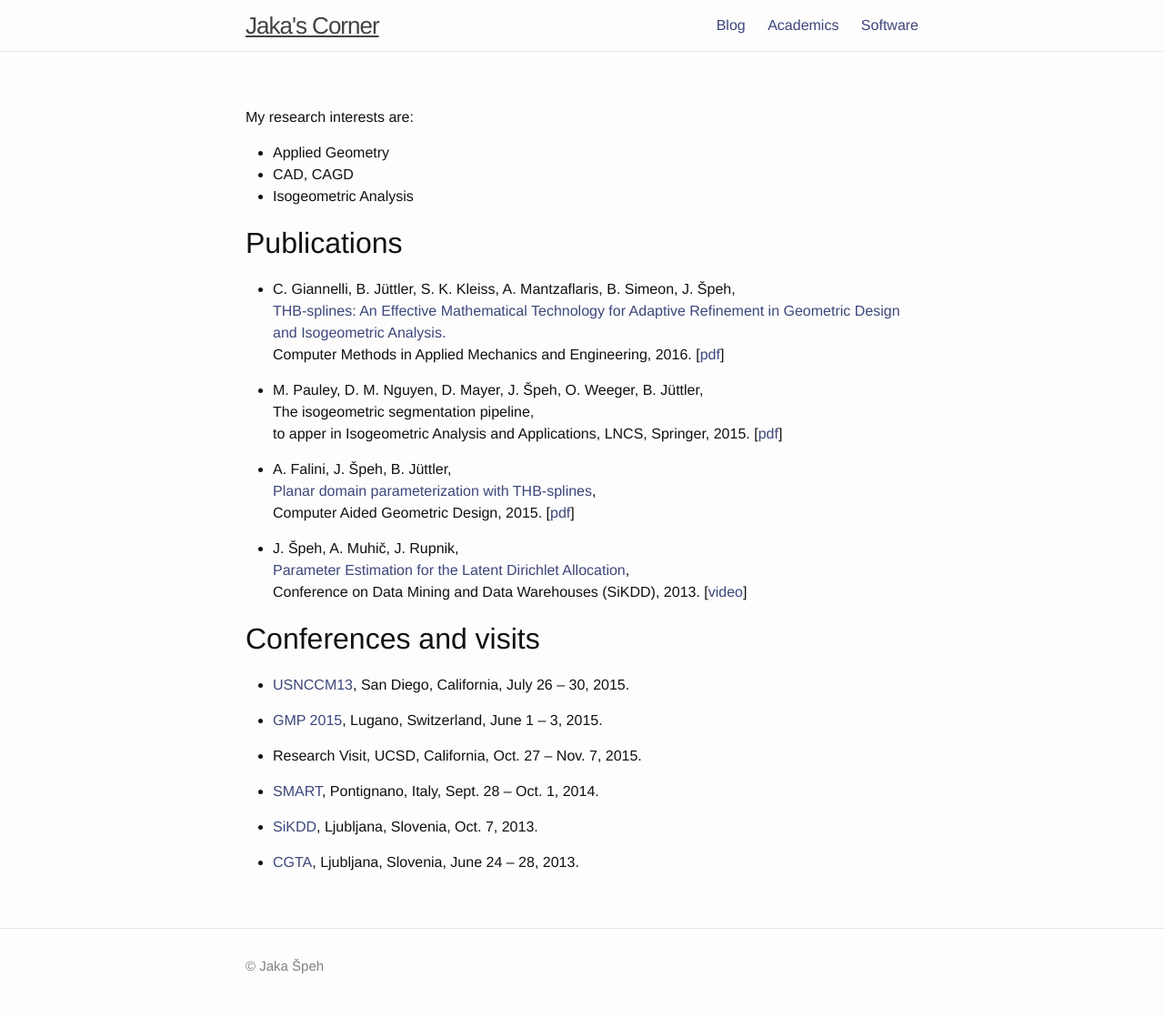
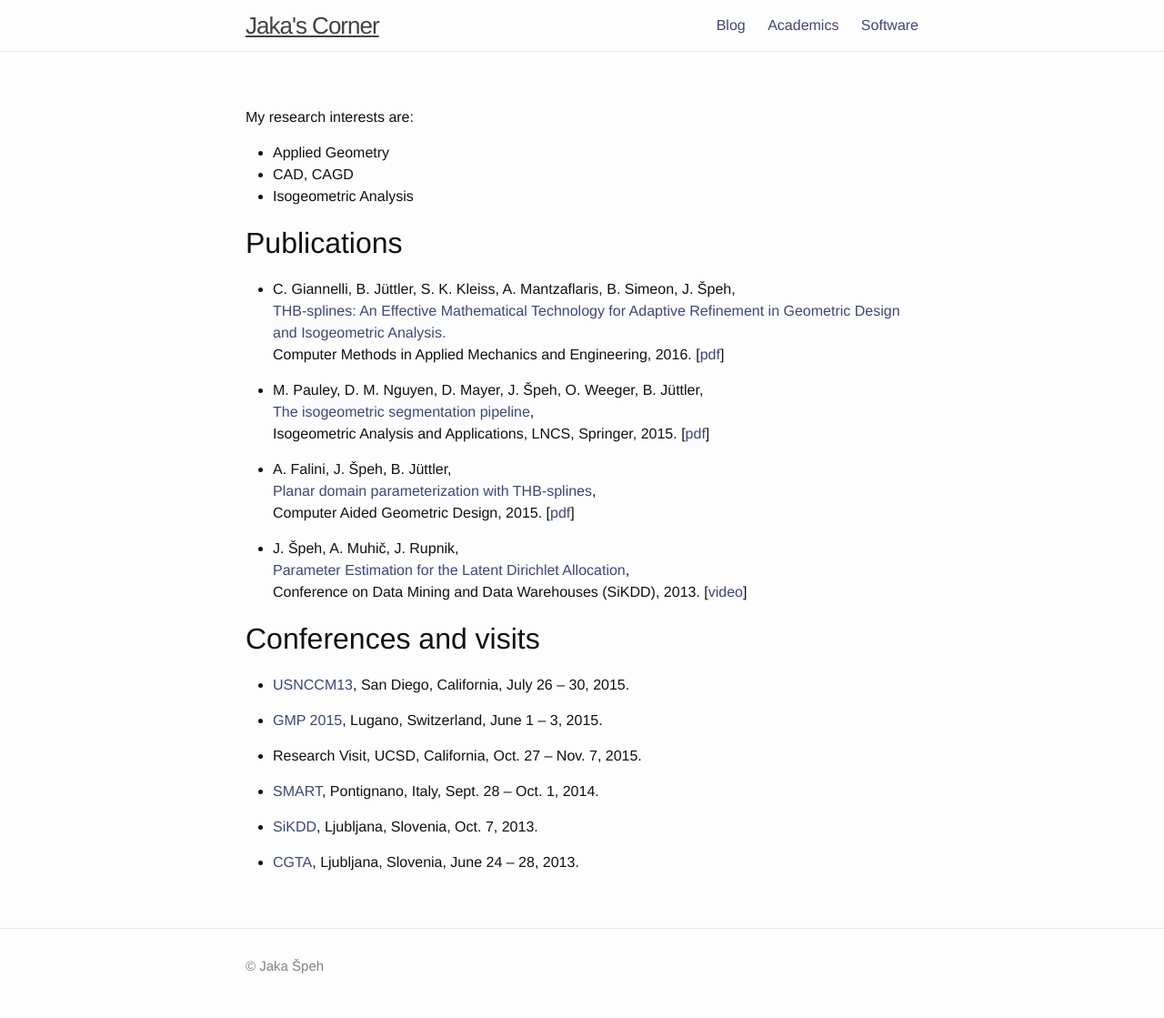
Before and after one commit to jakaspeh/jakaspeh.github.io, a Jekyll site: the page built from academics.md, in a window 1280 px wide. Shown: the whole page at 91% size. Built offline with Jekyll 4.4.1, drawn with Linux system fonts in a browser that asks for light colours.

Commit message:
Academics page and removing content at blog index...

```diff
--- a/academics.md
+++ b/academics.md
@@ -18,8 +18,8 @@ Publications
   [[pdf](https://gs.jku.at/pubs/NFNreport30.pdf)]
 
 * M. Pauley, D. M.  Nguyen, D. Mayer, J. Špeh, O. Weeger, B. J&#252;ttler,  \\
-  The isogeometric segmentation pipeline, \\
-  to apper in Isogeometric Analysis and Applications, LNCS, Springer, 2015.
+  [The isogeometric segmentation pipeline](http://link.springer.com/chapter/10.1007%2F978-3-319-23315-4_3), \\
+  Isogeometric Analysis and Applications, LNCS, Springer, 2015.
   [[pdf](https://gs.jku.at/pubs/NFNreport31.pdf)]
 
 * A. Falini, J. Špeh, B. J&#252;ttler,  \\
```
Also changed, not shown: blog/index.html (+3 -7 lines).
